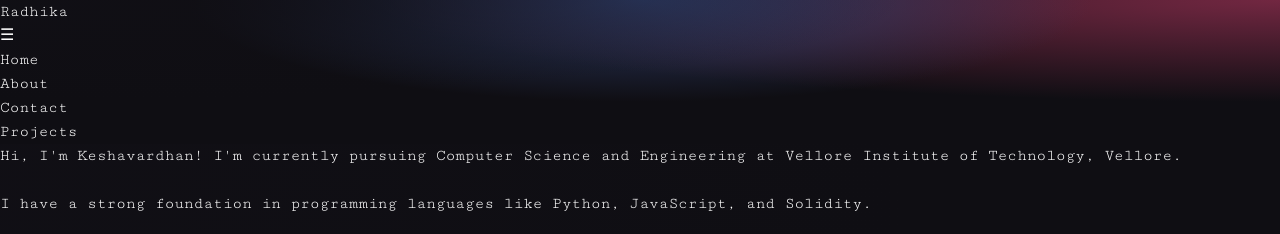
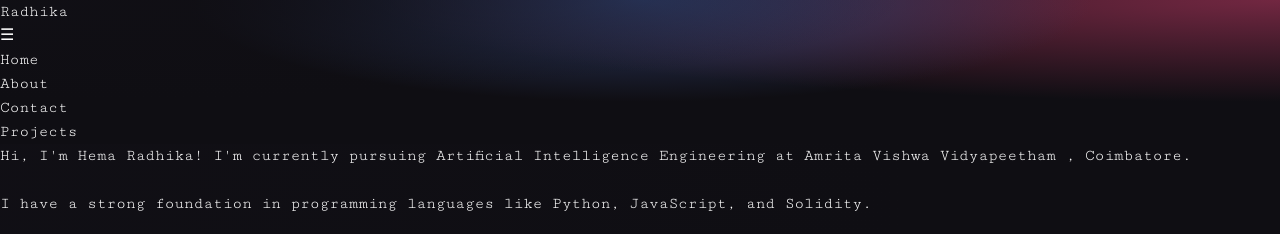
Before and after one commit to hemaradhika-reddy/My-Portfolio, a React (Vite) app: page /about in a window 1280 px wide. Shown: the top 234 px of the page. Built offline with nearby package versions, Linux system fonts and the light colour scheme.

Commit message:
second  commit

```diff
--- a/src/components/About.jsx
+++ b/src/components/About.jsx
@@ -23,8 +23,8 @@ export const About = () => {
       <section className="About mt-20">
         <div className="text-left py-5 px-20 font-bold text-lg">
           <p>
-            Hi, I'm Keshavardhan! I'm currently pursuing Computer Science and
-            Engineering at Vellore Institute of Technology, Vellore.
+            Hi, I'm Hema Radhika! I'm currently pursuing Artificial Intelligence
+            Engineering at Amrita Vishwa Vidyapeetham , Coimbatore.
           </p>
           <br />
           <p>
```
